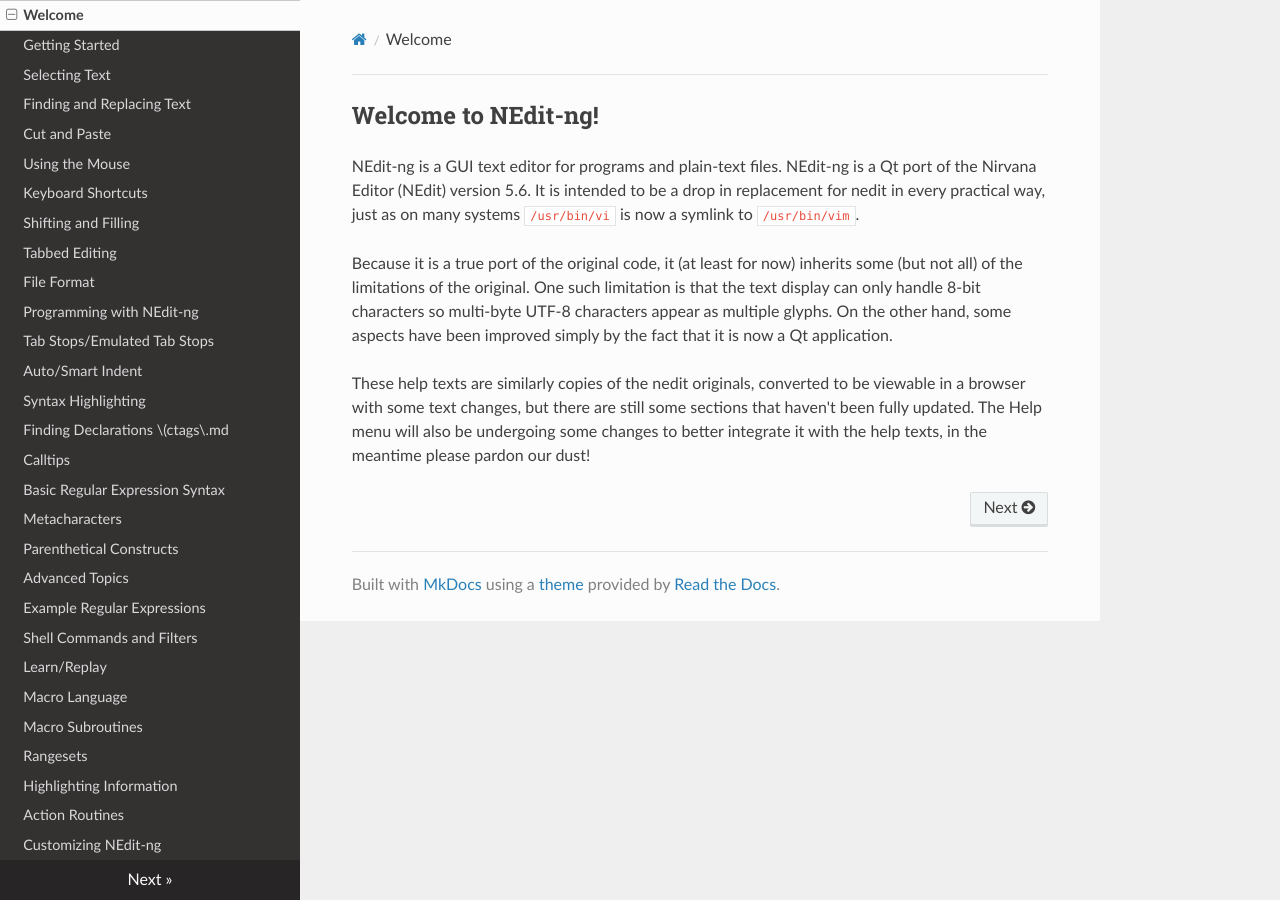
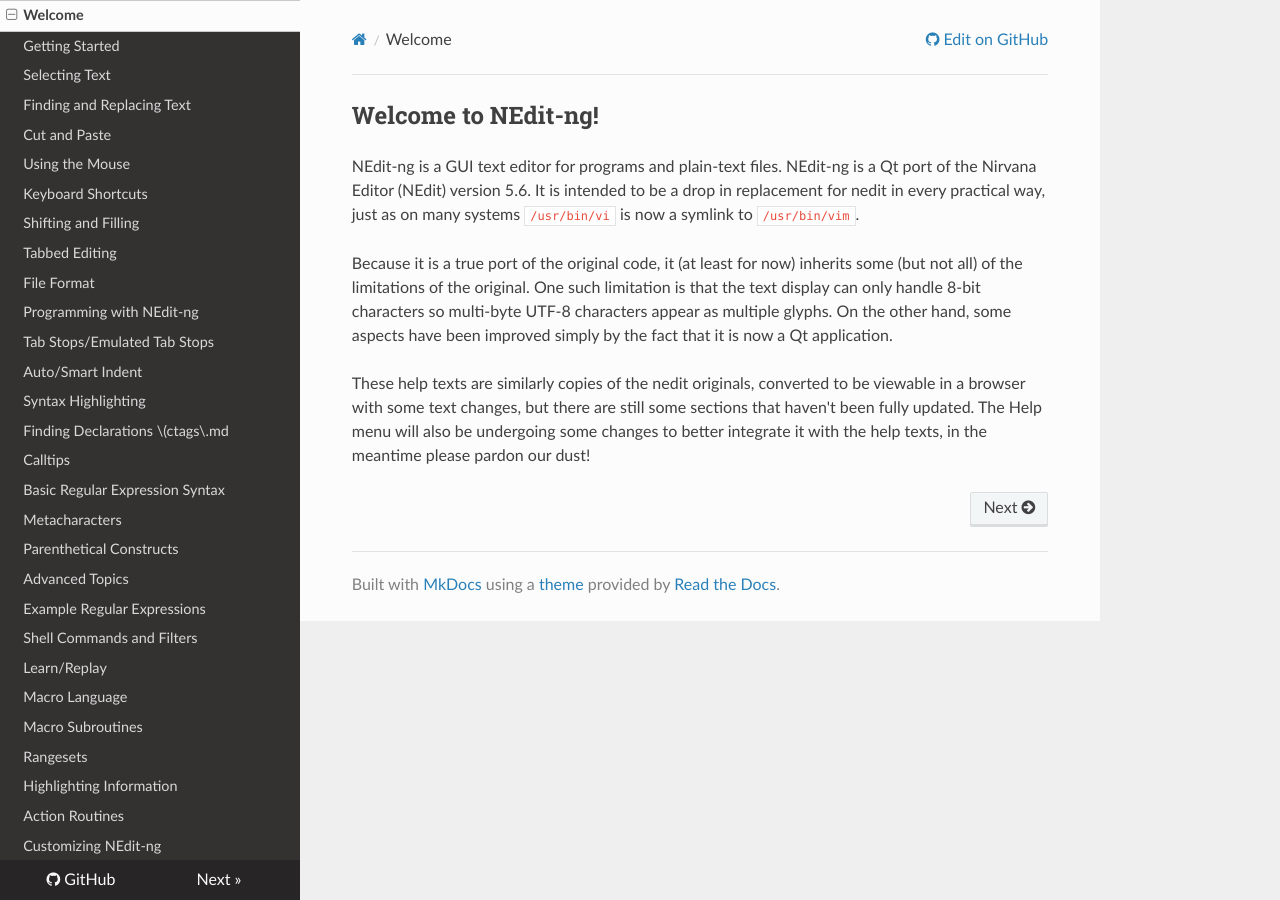
Before and after one commit to eteran/nedit-ng, an MkDocs documentation site: the page built from docs/docs/index.md, in a window 1280 px wide. Built offline with MkDocs 1.6.1, drawn with Linux system fonts in a browser that asks for light colours; nearby versions of some CDN libraries; some of the changed lines change nothing that is shown.

Commit message:
updating some meta-data

```diff
--- a/docs/mkdocs.yml
+++ b/docs/mkdocs.yml
@@ -1,5 +1,8 @@
 site_name: NEdit-ng Docs
 theme: readthedocs
+repo_url: https://github.com/eteran/nedit-ng
+extra:
+    version: 2019.4
 nav:
     - Welcome: index.md
     - Getting Started: 01.md
```
